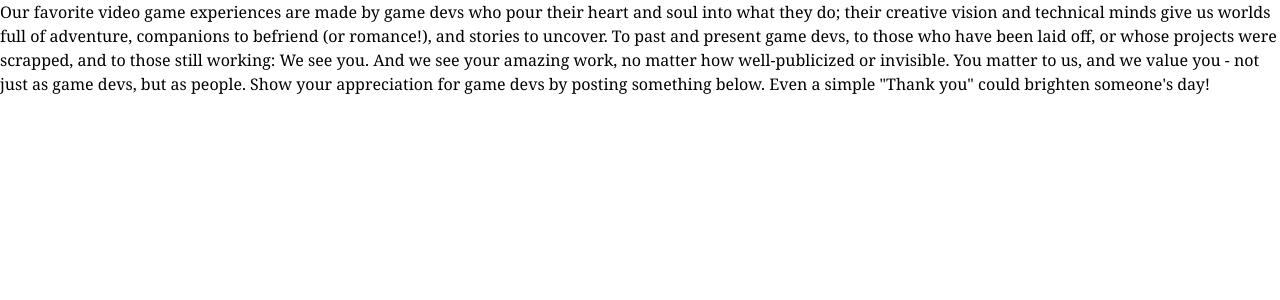
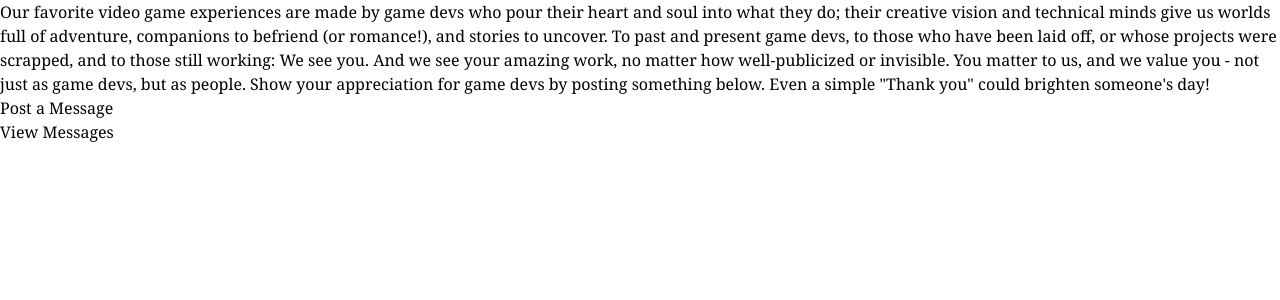
Before and after one commit to HashingError/CrewAndCompanions, a Django app: page / in a window 1280 px wide. Shown: the top 300 px of the page. Run offline with Django 4.2, Linux system fonts and the light colour scheme; some libraries are stand-ins or nearby versions.

Commit message:
Adds "Post a Message" and "View Messages" buttons to landing page

```diff
--- a/templates/home.html
+++ b/templates/home.html
@@ -7,4 +7,11 @@ To past and present game devs, to those who have been laid off, or whose project
 
 Show your appreciation for game devs by posting something below. Even a simple "Thank you" could brighten someone's day!
 </p>
+    <button onclick="window.location.href='{% url 'submissions' %}';">
+      Post a Message
+    </button>
+    <br>
+    <button onclick="window.location.href='{% url 'wall' %}';">
+    View Messages
+    </button>
 {% endblock content%}
```
